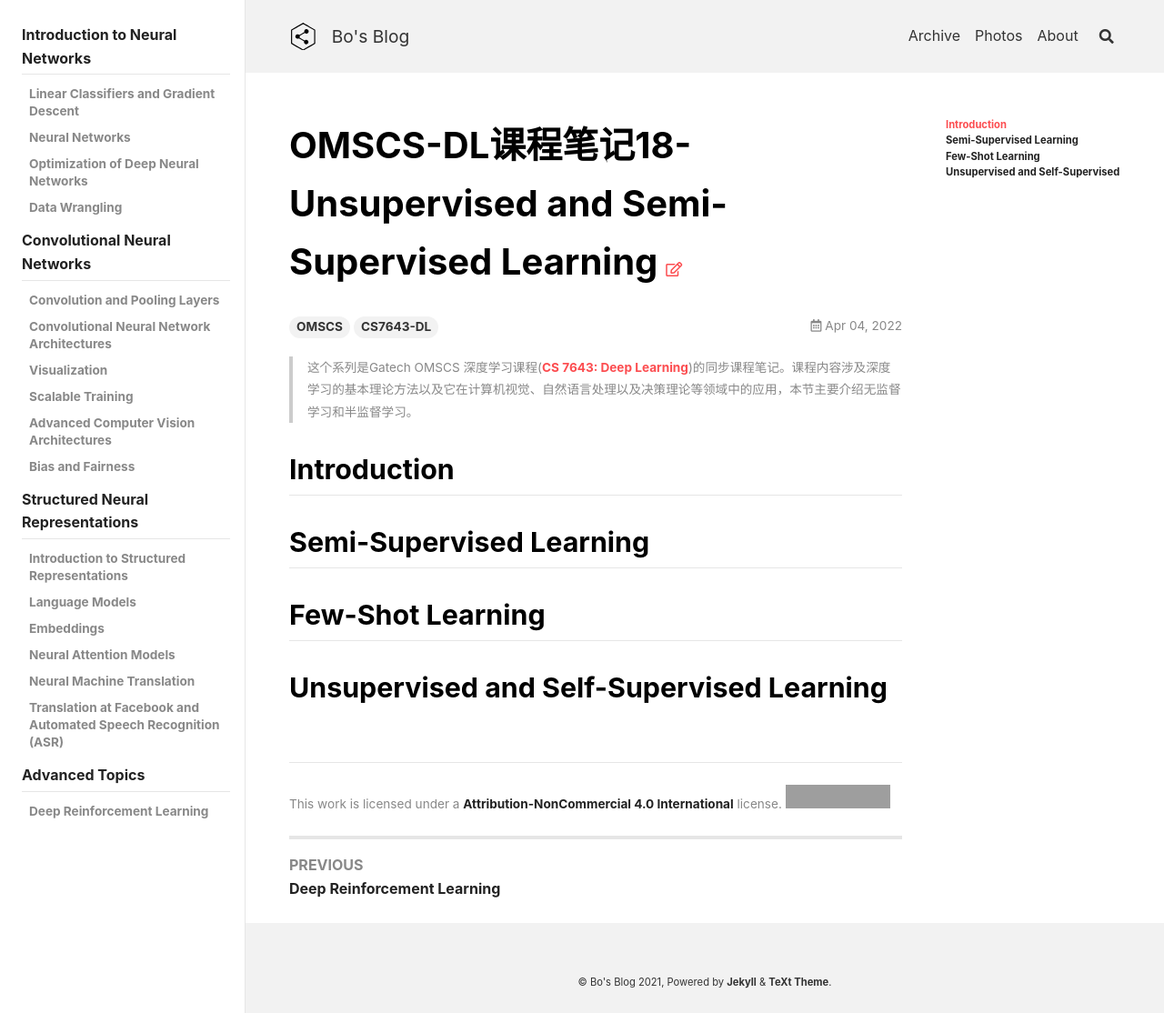
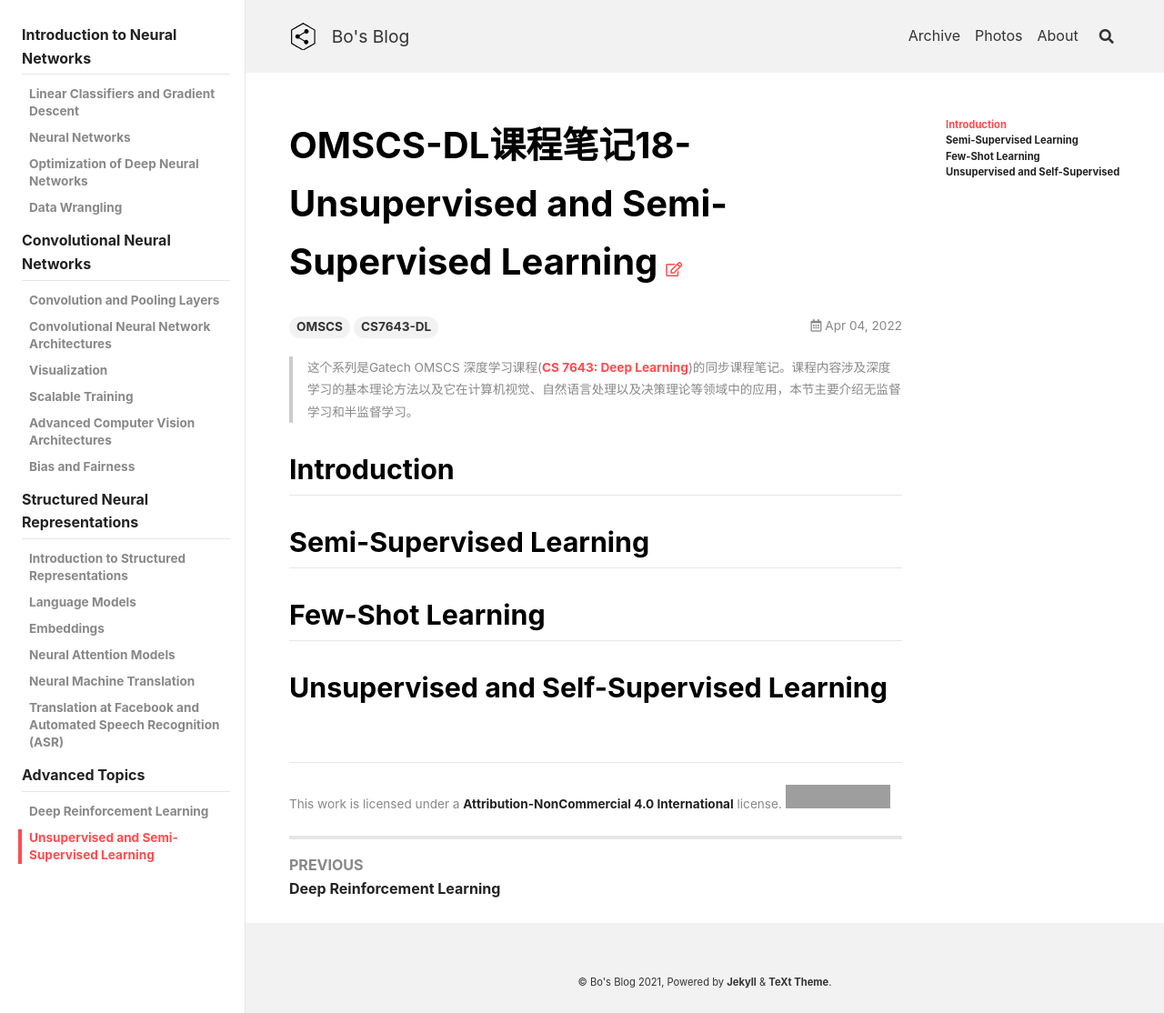
Before and after one commit to peng00bo00/peng00bo00_previous_blog, a Jekyll site: the page built from _posts/2022-04-04-OMSCS-DL-NOTES-18.md, in a window 1280 px wide. Shown: the whole page at 91% size. Built offline with Jekyll 4.4.1, drawn with Linux system fonts in a browser that asks for light colours; nearby versions of some CDN libraries; grey boxes are pictures that could not be loaded.

Commit message:
Update navigation.yml

```diff
--- a/_data/navigation.yml
+++ b/_data/navigation.yml
@@ -298,6 +298,8 @@ OMSCS-DL:
     children:
       - title: Deep Reinforcement Learning
         url: /2022/03/28/OMSCS-DL-NOTES-17.html
+      - title: Unsupervised and Semi-Supervised Learning
+        url: /2022/04/04/OMSCS-DL-NOTES-18.html
 
 OMSCS-SIM:
   - title: Simulation and Modeling for Engineering and Science
```
